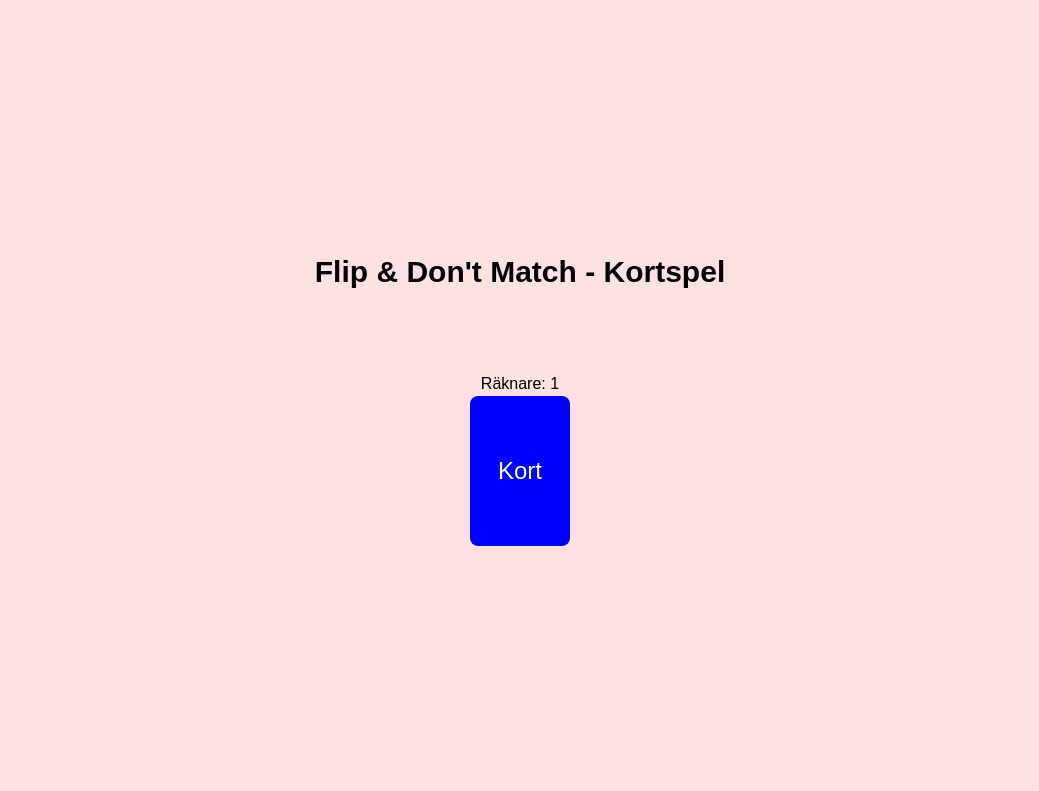
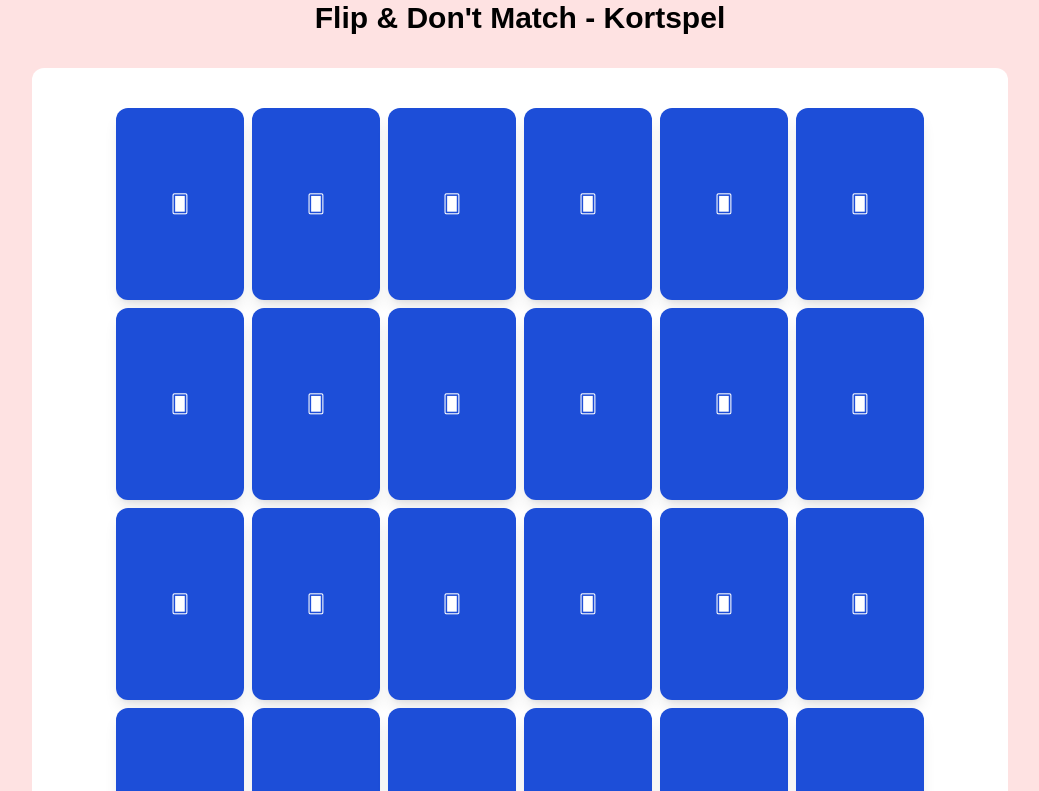
Before and after one commit to Elin-Schmidt/13-cardGame, a React (Vite) app: page / in a window 1280 px wide. Shown: the top 791 px of the page, without its empty margins (120-1159 px from the left). Built offline with nearby package versions, Linux system fonts and the light colour scheme; the HTML template or start-up script is replaced by a standard one.

Commit message:
feat: enhance Card and CardStack components with flipping animations and styling

```diff
--- a/src/components/Card.tsx
+++ b/src/components/Card.tsx
@@ -1,74 +1,72 @@
-// src/components/Card.tsx
 import React from "react";
-import { motion } from "framer-motion";
-import { type Card as CardType } from "../utils/deck";
+import type { Card as CardType } from "../utils/deck";
 
-interface Props {
+interface CardProps {
+    isFlipped: boolean;
+    onClick: () => void;
+    frontColor?: string;
+    backColor?: string;
     card: CardType;
-  flipped: boolean;
-  onClick: () => void;
 }
 
-const Card: React.FC<Props> = ({ card, flipped, onClick }) => {
+const Card: React.FC<CardProps> = ({
+    isFlipped,
+    onClick,
+    backColor = "bg-blue-700",
+    card,
+}) => {
+    const getSuitSymbol = (suit: CardType["suit"]) => {
+        switch (suit) {
+            case "hearts": return "♥";
+            case "diamonds": return "♦";
+            case "clubs": return "♣";
+            case "spades": return "♠";
+        }
+    };
     return (
-    <motion.div
+        <div
+            className="relative w-32 h-48 cursor-pointer"
+            style={{ perspective: "1000px" }}
             onClick={onClick}
+        >
+            <div
+                className={`absolute w-full h-full transition-transform duration-500 ease-in-out`}
                 style={{
-        width: "100px",
-        height: "150px",
-        perspective: 1000,
-        cursor: "pointer",
+                    transformStyle: "preserve-3d",
+                    transform: isFlipped ? "rotateY(180deg)" : ""
                 }}
             >
-      <motion.div
-        animate={{ rotateY: flipped ? 180 : 0 }}
-        transition={{ duration: 0.5 }}
+                {/* Baksida */}
+                <div
+                    className={`absolute w-full h-full ${backColor} rounded-xl shadow-lg flex items-center justify-center text-white text-lg`}
+                    style={{ backfaceVisibility: "hidden" }}
+                >
+                    🂠
+                </div>
+
+                {/* Framsida */}
+                <div
+                    className={`absolute w-full h-full ${card.suit === "hearts" || card.suit === "diamonds"
+                            ? "bg-white text-red-600"
+                            : "bg-white text-black"
+                        } rounded-xl shadow-lg flex flex-col items-center justify-between p-2`}
                     style={{
-          width: "100%",
-          height: "100%",
-          position: "relative",
+                        transform: "rotateY(180deg)",
+                        backfaceVisibility: "hidden"
                     }}
                 >
-        {/* Baksidan */}
-        <div
-          style={{
-            backfaceVisibility: "hidden",
-            backgroundColor: "blue",
-            color: "white",
-            width: "100%",
-            height: "100%",
-            position: "absolute",
-            display: "flex",
-            alignItems: "center",
-            justifyContent: "center",
-            fontSize: "24px",
-            borderRadius: "8px",
-          }}
-        >
-          Kort
+                    <div className="self-start text-xl">{getSuitSymbol(card.suit)}</div>
+                    <div className="text-3xl font-bold">
+                        {card.rank === 1 ? 'A' :
+                            card.rank === 11 ? 'J' :
+                                card.rank === 12 ? 'Q' :
+                                    card.rank === 13 ? 'K' :
+                                        card.rank}
                     </div>
-
-        {/* Framsidan */}
-        <div
-          style={{
-            backfaceVisibility: "hidden",
-            backgroundColor: "white",
-            color: "black",
-            width: "100%",
-            height: "100%",
-            position: "absolute",
-            transform: "rotateY(180deg)",
-            display: "flex",
-            alignItems: "center",
-            justifyContent: "center",
-            fontSize: "20px",
-            borderRadius: "8px",
-          }}
-        >
-          {card.rank} {card.suit}
+                    <div className="self-end text-xl rotate-180">{getSuitSymbol(card.suit)}</div>
                 </div>
-      </motion.div>
-    </motion.div>
+            </div>
+        </div>
     );
 };
 
--- a/src/components/CardStack.tsx
+++ b/src/components/CardStack.tsx
@@ -1,50 +1,44 @@
-import React, { useState } from "react";
-import { createDeck, type Card as CardType } from "../utils/deck";
+import React, { useState, useEffect } from "react";
 import Card from "./Card";
-
-const MAX_RANK = 13;
+import { createDeck } from "../utils/deck";
+import type { Card as CardType } from "../utils/deck";
 
 const CardStack: React.FC = () => {
-  const [deck, setDeck] = useState<CardType[]>(createDeck());
-  const [currentIndex, setCurrentIndex] = useState(0);
-  const [counter, setCounter] = useState(1);
-  const [flipped, setFlipped] = useState(false);
-  const [gameOver, setGameOver] = useState(false);
+    const [cards, setCards] = useState<(CardType & { id: number })[]>([]);
+    const [flippedCards, setFlippedCards] = useState<number[]>([]);
 
-  const handleClick = () => {
-    if (gameOver || flipped) return;
+    useEffect(() => {
+        const deck = createDeck().map((card, index) => ({
+            ...card,
+            id: index,
+        }));
+        setCards(deck);
+    }, []);
 
-    setFlipped(true);
+    const handleFlip = (id: number) => {
+        if (flippedCards.includes(id)) return;
+        setFlippedCards([...flippedCards, id]);
+    };
 
-    setTimeout(() => {
-      const currentCard = deck[currentIndex];
-
-      if (currentCard.rank === counter) {
-        const newDeck = [...deck.slice(currentIndex + 1), ...deck.slice(0, currentIndex + 1)];
-        setDeck(newDeck);
-        setCurrentIndex(0);
-      } else {
-        if (currentIndex + 1 >= deck.length) {
-          setGameOver(true);
-        } else {
-          setCurrentIndex(currentIndex + 1);
-        }
-      }
-
-      setCounter((counter % MAX_RANK) + 1);
-      setFlipped(false);
-    }, 600); // väntar på flip-animationen
-  };
-
-  const topCard = deck[currentIndex];
-
-  return (
-    <div style={{ textAlign: "center", marginTop: "50px" }}>
-      <h2>Räknare: {counter}</h2>
-      <Card card={topCard} flipped={flipped} onClick={handleClick} />
-      {gameOver && <h3>🎉 Du vann! Alla kort vända utan match 🎉</h3>}
-    </div>
-  );
+    return (
+        <div className="flex flex-col items-center gap-4 bg-white p-10 rounded-xl">
+            <div className="flex flex-wrap gap-2 max-w-4xl justify-center">
+                {cards.map((card) => (
+                    <div
+                        key={card.id}
+                        className="relative"
+                    >
+                        <Card
+                            card={card}
+                            isFlipped={flippedCards.includes(card.id)}
+                            onClick={() => handleFlip(card.id)}
+                            backColor="bg-blue-700"
+                        />
+                    </div>
+                ))}
+            </div>
+        </div>
+    );
 };
 
 export default CardStack;
--- a/src/index.css
+++ b/src/index.css
@@ -7,3 +7,21 @@ body {
   margin: 0;
   font-family: sans-serif;
 }
+
+/* Lägg längst ner i index.css */
+/* ----- För flip-effekten ----- */
+[transform-style\:preserve-3d] {
+  transform-style: preserve-3d;
+}
+
+[backface-visibility\:hidden] {
+  backface-visibility: hidden;
+}
+
+[transform\:rotateY\(180deg\)] {
+  transform: rotateY(180deg);
+}
+
+[perspective\:1000px] {
+  perspective: 1000px;
+}
--- a/tailwind.config.js
+++ b/tailwind.config.js
@@ -5,7 +5,11 @@ module.exports = {
         "./src/**/*.{js,ts,jsx,tsx}",
     ],
     theme: {
-        extend: {},
+        extend: {
+            rotate: {
+                'y-180': 'rotateY(180deg)',
+            }
+        },
     },
     plugins: [],
 }
```
Lines whose indentation alone changed are shown as unchanged.
